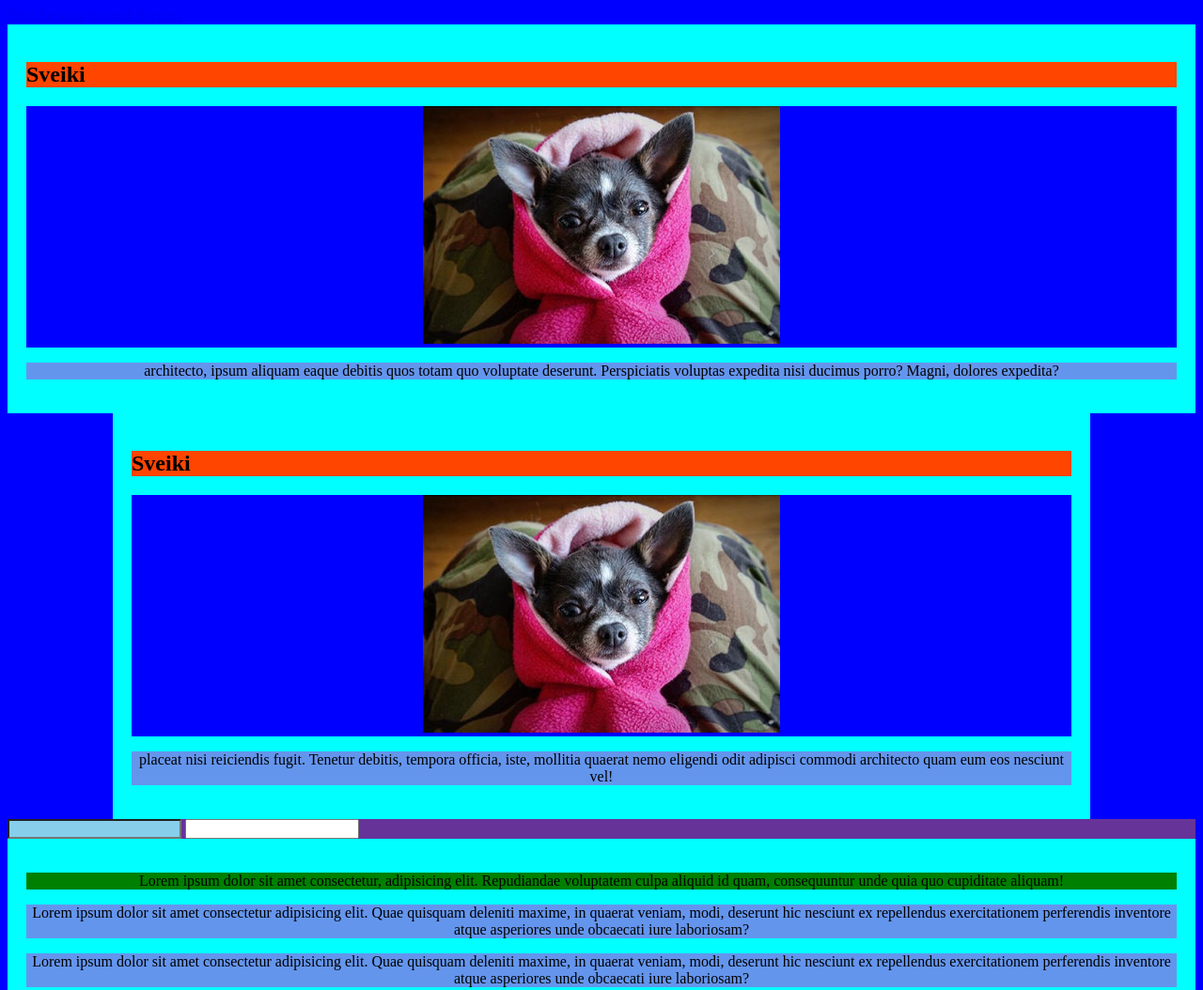
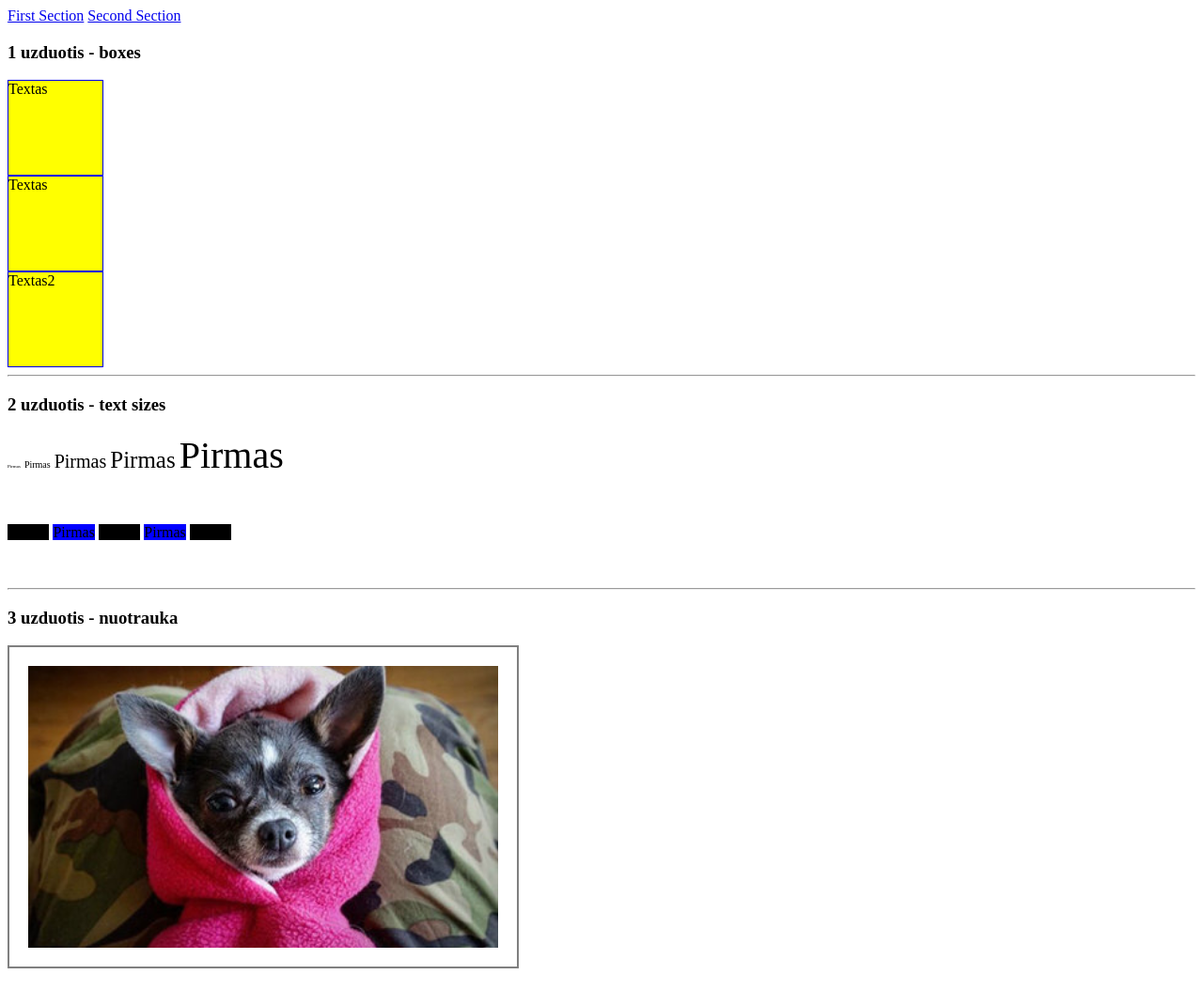
Before and after one commit to aistonija/JS3-medziaga, a plain HTML site: page 02-18-css/index.html in a window 1280 px wide. Shown: the top 1054 px of the page at 94% size. Drawn offline with Linux system fonts and the light colour scheme.

Commit message:
CSS basics + 3 tasks (boxes, text-size, img)

```diff
--- a/02-18-css/index.html
+++ b/02-18-css/index.html
@@ -16,7 +16,7 @@
     </header>
     <!-- MAIN -->
     <main>
-      <section id="first-section" class="p-20">
+      <!-- <section id="first-section" class="p-20">
         <h2>Sveiki</h2>
         <div>
           <img src="dog.jpg" />
@@ -68,8 +68,42 @@
           repellendus exercitationem perferendis inventore atque asperiores unde
           obcaecati iure laboriosam?
         </p>
-      </section>
+      </section> -->
     </main>
+    <!-- 1 uzduotis - boxes -->
+    <div>
+      <h3>1 uzduotis - boxes</h3>
+      <div class="box">Textas</div>
+      <div class="box">Textas</div>
+      <div class="box">Textas2</div>
+    </div>
+    <hr />
+    <!-- 2 uzduotis - text size -->
+
+    <div>
+      <h3>2 uzduotis - text sizes</h3>
+      <span class="size1">Pirmas</span>
+      <span class="size2">Pirmas</span>
+      <span class="size3">Pirmas</span>
+      <span class="size4">Pirmas</span>
+      <span class="size5">Pirmas</span>
+    </div>
+
+    <div id="children">
+      <span>Pirmas</span>
+      <span>Pirmas</span>
+      <span>Pirmas</span>
+      <span>Pirmas</span>
+      <span>Pirmas</span>
+    </div>
+    <hr />
+    <!-- 3 uzduotis - img -->
+
+    <h3>3 uzduotis - nuotrauka</h3>
+
+    <div class="img-box">
+      <img src="dog.jpg" alt="cute dog" />
+    </div>
     <!-- footer -->
     <footer></footer>
   </body>
--- a/02-18-css/style.css
+++ b/02-18-css/style.css
@@ -1,4 +1,4 @@
-body {
+/* body {
   background-color: blue;
 }
 
@@ -59,4 +59,74 @@ section {
 
 p:first-child {
   background-color: green;
+} */
+
+/* 1 uzduotis - boxes */
+
+.box {
+  width: 100px;
+  height: 100px;
+  border: 1px solid blue;
+  background-color: yellow;
 }
+
+.box:hover {
+  background-color: violet;
+}
+
+/* 2 uzduotis - text sizes */
+
+.size1 {
+  font-size: 5px;
+}
+
+.size2 {
+  font-size: 10px;
+}
+
+.size3 {
+  font-size: 20px;
+}
+
+.size4 {
+  font-size: 25px;
+}
+
+.size5 {
+  font-size: 40px;
+}
+
+#children {
+  margin: 50px 0;
+}
+
+#children span:not(:first-child) {
+  background-color: yellow;
+}
+
+#children span:last-child {
+  background-color: violet;
+}
+
+#children span:nth-child(even) {
+  background-color: blue;
+}
+
+#children span:nth-child(odd) {
+  background-color: black;
+}
+
+/* 3 uzduotis - nuotrauka */
+
+.img-box {
+  width: 500px;
+  height: 300px;
+  padding: 20px;
+  border: 2px solid gray;
+}
+
+.img-box img {
+  width: 100%;
+  height: 100%;
+  object-fit: cover;
+}
```
